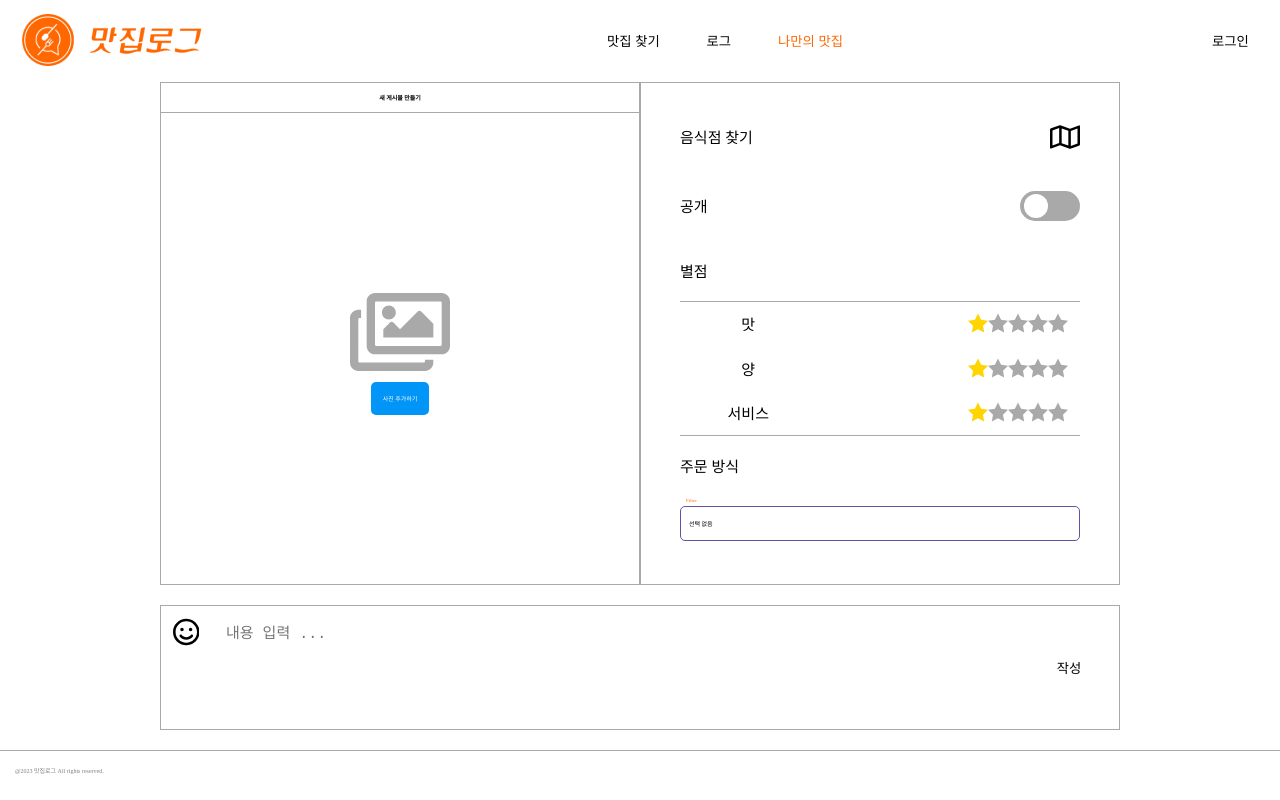
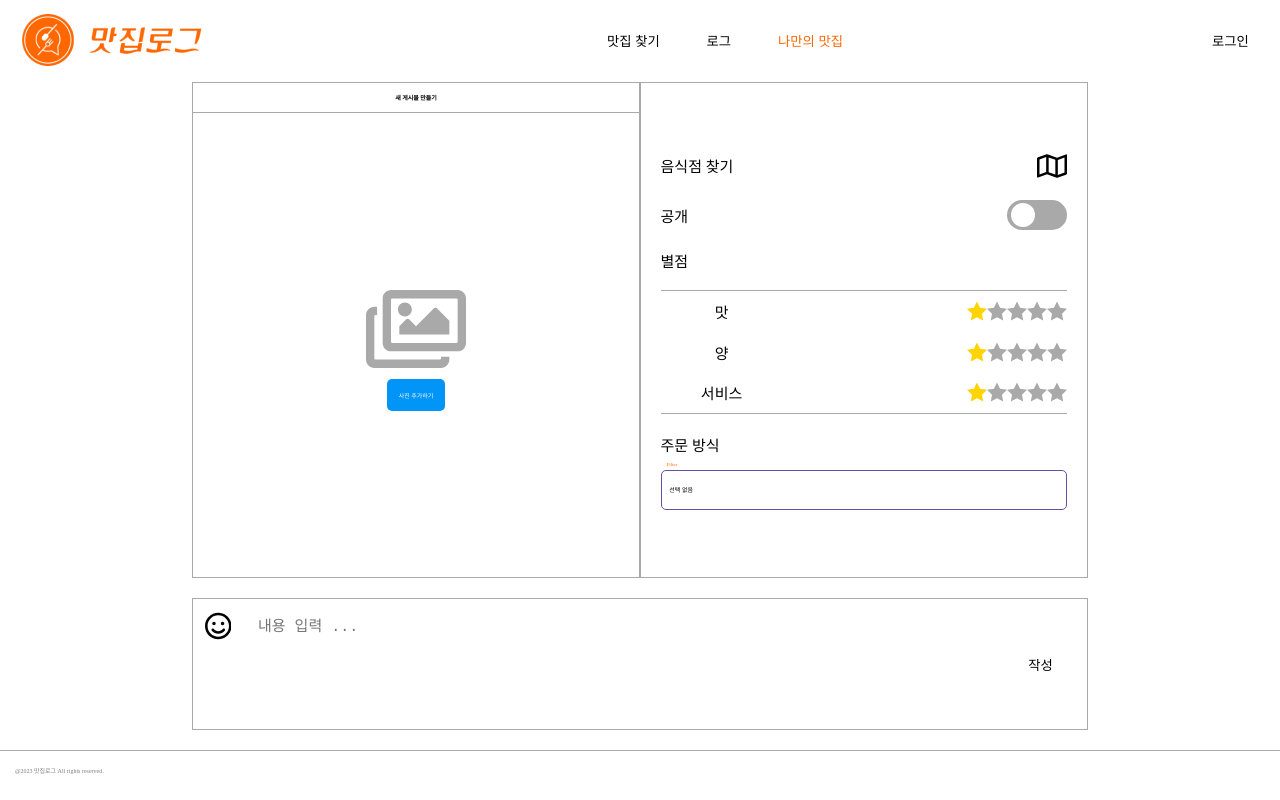
Before and after one commit to matjiplog/matjiplog-web, a React (Create React App) app in the folder matjiplog/: page /createMyLog in a window 1280 px wide. Built offline with nearby package versions, Linux system fonts and the light colour scheme.

Commit message:
[FIX] 맛집로그 추가페이지 스타일 수정

```diff
--- a/matjiplog/src/Components/CreateMyLog/Image.tsx
+++ b/matjiplog/src/Components/CreateMyLog/Image.tsx
@@ -44,7 +44,7 @@ function CreateMyLogImage(): JSX.Element {
       <IconAndFileBtn>
         {!imageFile[0] ?
           <>
-            <ImageIcon size={100} />
+            <ImageIcon/>
             <ImageLabel htmlFor="profileImg" className="imgAddBtn">사진 추가하기</ImageLabel>
             <ImageFileBtn type="file" accept="image/*" multiple={true} onChange={selectImages} id="profileImg"/>
           </>
--- a/matjiplog/src/Components/CreateMyLog/Info.tsx
+++ b/matjiplog/src/Components/CreateMyLog/Info.tsx
@@ -28,7 +28,7 @@ function CreateMyLogInfo(): JSX.Element {
         </DisclosureCheckDiv>
       </Disclosure>
       <ScopeAndOptions className="scopeAndOptions">
-        <Scope>
+        <Scope className="scopeDiv">
           <ScopeTitle>별점</ScopeTitle>
           <ScopeItems>
             {scopeItems.map((value: scopeItemsTypes, index: number): JSX.Element => {
--- a/matjiplog/src/styles/common/dropBar.ts
+++ b/matjiplog/src/styles/common/dropBar.ts
@@ -2,7 +2,7 @@ import styled from "styled-components";
 
 export const DropBarDiv = styled.div`
   position: relative;
-  flex: 1 1 15%;
+  flex-basis: 15%;
 `;
 export const Category = styled.span`
   position: absolute;
@@ -18,6 +18,9 @@ export const DropBarTitle = styled.div`
   padding: 3em 2em 3em 2em;
   border: 1px solid #6750a4;
   border-radius: 5px;
+  height: 40px;
+  display: flex;
+  align-items: center;
 `;
 export const DropItems = styled.ul`
   position: absolute;
@@ -29,7 +32,9 @@ export const DropItems = styled.ul`
 export const DropItem = styled.li`
   width: 100%;
   padding: 3em 2em 3em 2em;
-
+  height: 40px;
+  display: flex;
+  align-items: center;
   &:hover {
     color: #ff6701;
   }
--- a/matjiplog/src/styles/common/global.ts
+++ b/matjiplog/src/styles/common/global.ts
@@ -29,6 +29,11 @@ const GlobalStyle = createGlobalStyle`
             cursor: Pointer;
         }
     }
+    @media screen and (max-width: 700px) {
+        html{
+            font-size: 32.5%;
+        }
+    }
 
 `;
 
--- a/matjiplog/src/styles/createMylog/createForm.ts
+++ b/matjiplog/src/styles/createMylog/createForm.ts
@@ -1,50 +1,36 @@
 import styled from "styled-components";
 
 export const CreateForm = styled.section`
-  width: 75%;
+  width: 70%;
+  align-self: center;
   flex: 1;
-  align-self: center;
-  align-content: center;
   display: flex;
   flex-direction: column;
+
+  @media screen and (max-width: 700px) {
+    & {
+      width: 60%;
+    }
+    .detailDiv {
+      margin: 0 0 0 0;
+    }
+  }
 `;
 export const ImgaeAndInfo = styled.div`
   display: flex;
-  flex: 1 1 80%;
-  @media screen and (max-width: 830px) {
+  flex: 1 1 75%;
+  @media screen and (max-width: 700px) {
     & {
       flex-direction: column;
     }
-
-    div {
-      margin: 0em;
-    }
-    h3 {
-      font-size: 1rem;
-    }
-    label {
-      font-size: 1.2rem;
-    }
-
-    .map,
-    .disclosure,
     .scopeAndOptions {
-      margin-bottom: 2em;
-    }
-    .dropbar {
-      margin-top: 3em;
-    }
-    .inofoDiv {
-      padding: 2em 10em 2em 10em;
-    }
-    .imgAddBtn {
-      padding: 1em;
-    }
-    .optionsDiv {
       display: flex;
-
-      > h3 {
-        margin-right: 20em;
+      .scopeDiv{
+        flex: 1 1 50%;
+        margin: 0 5em 0 0;
+      }
+      .optionsDiv{
+        flex: 1 1 50%
       }
     }
   }
--- a/matjiplog/src/styles/createMylog/detail.ts
+++ b/matjiplog/src/styles/createMylog/detail.ts
@@ -16,7 +16,7 @@ export const DetailImogeDiv = styled.div`
 `;
 export const DetailImoge = styled(FaRegSmile)``;
 export const DetailInput = styled.textarea`
-  flex: 1 1 70%;
+  flex: 1 1 90%;
   border: none;
   padding: 1em;
   font-size: 1.5rem;
--- a/matjiplog/src/styles/createMylog/image.ts
+++ b/matjiplog/src/styles/createMylog/image.ts
@@ -29,10 +29,10 @@ export const IconAndFileBtn = styled.div`
   flex-direction: column;
   align-items: center;
   justify-content: center;
-  padding: 3em;
 `;
 
 export const ImageIcon = styled(FaRegImages)`
+  font-size: 10rem;
   color: darkgray;
 `;
 
--- a/matjiplog/src/styles/createMylog/info.ts
+++ b/matjiplog/src/styles/createMylog/info.ts
@@ -8,19 +8,20 @@ export const InfoDiv = styled.article`
   border: 1px solid darkgray;
   display: flex;
   flex-direction: column;
-  padding: 10em 10em 10em 10em;
+  justify-content: center;
+  padding : 0 5em 0 5em;
 `;
 
 export const FindMap = styled.div`
   width: 100%;
   display: flex;
+  align-items: center;
   justify-content: space-between;
-  align-items: center;
-  margin-bottom: 10em;
+  margin: 0 0 5em 0;
 `;
-export const FindMapTitle = styled.label`
+export const FindMapTitle = styled.h3`
   font-size: 1.5rem;
-  cursor: pointer;
+  font-weight: normal;
 `;
 export const FindMapIcon = styled(FaRegMap)`
   cursor: pointer;
@@ -45,10 +46,7 @@ export const Disclosure = styled(FindMap)`
     background-color: white;
   }
 `;
-export const DisclosureTitle = styled.h3`
-  font-size: 1.5rem;
-  font-weight: normal;
-`;
+export const DisclosureTitle = styled(FindMapTitle)``;
 export const DisclosureCheckDiv = styled.div`
   width: 60px;
   height: 30px;
@@ -63,39 +61,34 @@ export const DisclosureCheck = styled.div`
   width: 24px;
   height: 24px;
   background-color: white;
-  counter-reset: green;
   border-radius: 23px;
 `;
 // 공개 여부
 export const Scope = styled(FindMap)`
   flex-direction: column;
-  align-items: flex-start;
-  margin: 0;
 `;
 export const ScopeTitle = styled(FindMapTitle)`
-  cursor: Default;
+  width: 100%;
 `;
 export const ScopeItems = styled.ul`
+  width: 100%;
   display: flex;
   flex-direction: column;
+  margin: 5em 0 0em 0;
   border-top: 1px solid darkgray;
   border-bottom: 1px solid darkgray;
-  width: 100%;
-  margin: 5em 0 5em 0;
 `;
 export const ScopteItem = styled.li`
   display: flex;
+  margin: 2.5em 0 2.5em 0;
   justify-content: space-between;
-  margin: 3em;
+  align-items: center;
 `;
 export const ScopeItemTitleDiv = styled.div`
   width: 30%;
   text-align: center;
 `;
-export const ScopeItemTitle = styled.h3`
-  font-size: 1.5rem;
-  font-weight: normal;
-`;
+export const ScopeItemTitle = styled(FindMapTitle)``;
 export const ScopeStars = styled.div`
   & .yellow {
     color: #ffd400;
@@ -109,11 +102,8 @@ export const Star = styled(ImStarFull)`
 `;
 // 별점
 export const OptionsDiv = styled.div``;
-export const OptionsTitle = styled.h3`
-  font-size: 1.5rem;
-  font-weight: normal;
-  margin-bottom: 2em;
-  cursor: Default;
+export const OptionsTitle = styled(FindMapTitle)`
+  margin-bottom: 1em;
 `;
 export const ScopeAndOptions = styled.div``;
 //  옵션
```
